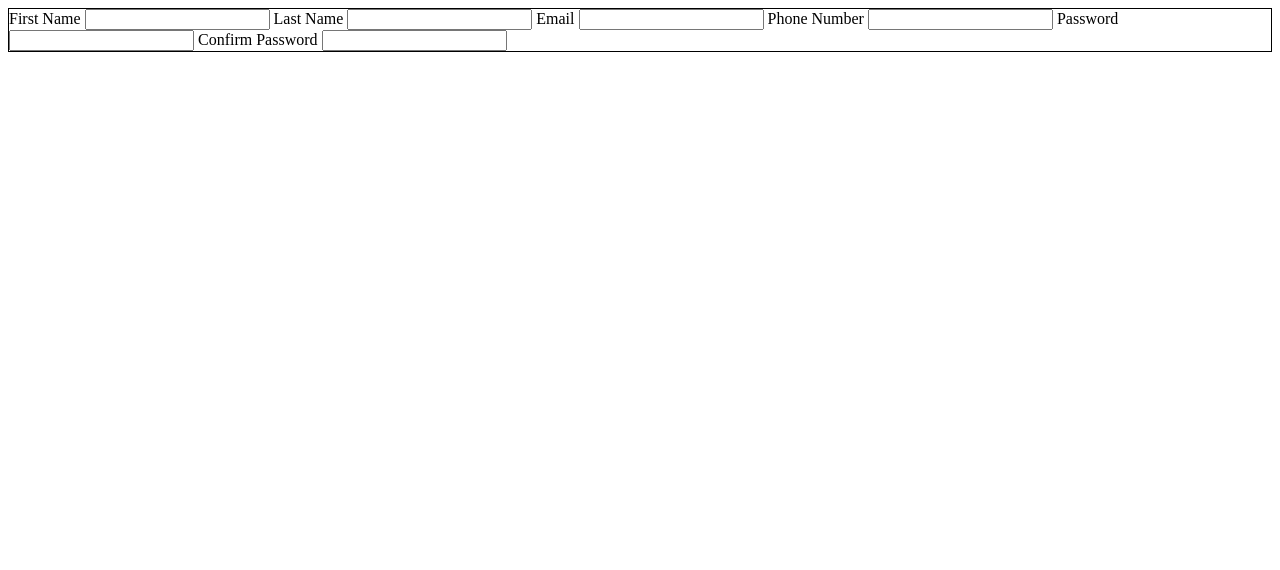
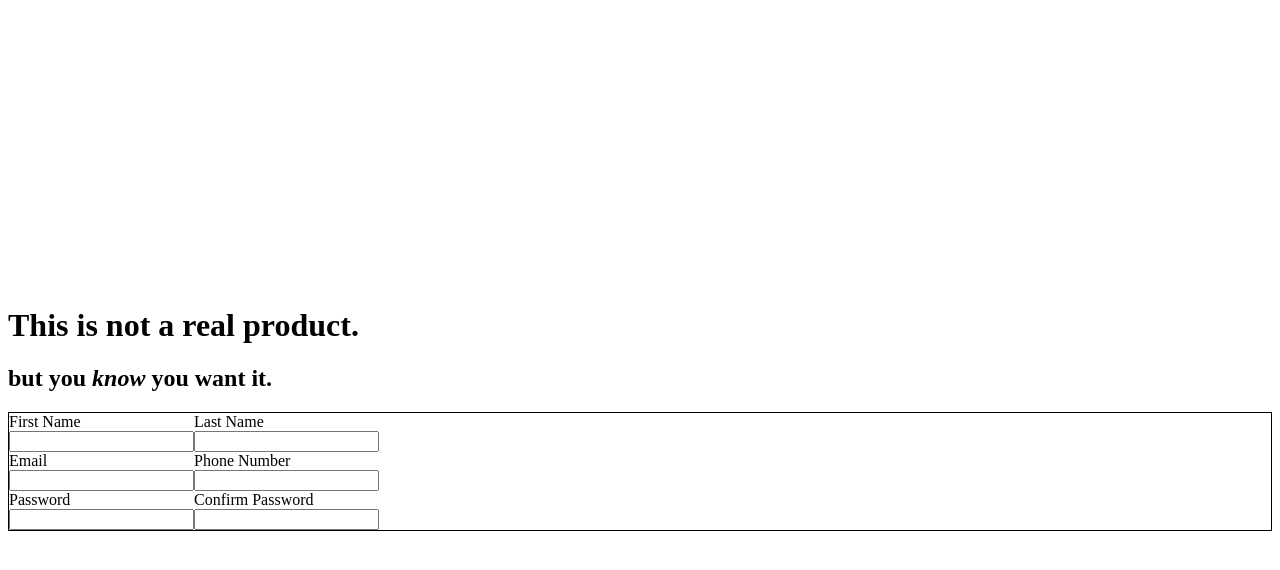
Before and after one commit to jakedevs/signup-form, a website built with Vite: page index.html in a window 1280 px wide. Built offline with nearby package versions, Linux system fonts and the light colour scheme.

Commit message:
Position items correctly, add headers

```diff
--- a/index.html
+++ b/index.html
@@ -7,26 +7,43 @@
   </head>
   <body>
     <div id="img"></div>
+    <div id="center-main">
     <div id="main">
-      <div id="headers"></div>
+      <div id="headers">
+          <h1>This is not a real product.</h1>
+          <h2>but you <em>know</em> you want it.</h2>
+        </div>
       <div id="forms">
         <div id="formheader"></div>
         <div id="formtable">
+            <div>
           <label for="first-name">First Name</label>
           <input type="text" id="first-name" name="first-name">
+            </div>
+            <div>
           <label for="last-name">Last Name</label>
           <input type="text" id="last-name" name="last-name">
+            </div>
+            <div>
           <label for="email">Email</label>
           <input type="text" id="email" name="email">
+            </div>
+            <div>
           <label for="phone-number">Phone Number</label>
           <input type="text" id="phone-number" name="phone-number">
+            </div>
+            <div>
           <label for="password">Password</label>
           <input type="text" id="password" name="password">
+            </div>
+            <div>
           <label for="confirm-password">Confirm Password</label>
           <input type="text" id="confirm-password" name="confirm-password">
+            </div>
         </div>
       </div>
     </div>
+      </div>
     <script type="module" src="/main.js"></script>
   </body>
 </html>
--- a/style.css
+++ b/style.css
@@ -1,9 +1,28 @@
-#main {
+html, body {
+  height: 100%;
+}
+
+#center-main {
+  height: 100%;
   display: flex;
-  justify-content: center;
   align-items: center;
 }
 
 #forms {
+  display: flex;
   border: 1px solid black;
 }
+
+#main {
+  width: 100%;
+}
+
+label {
+  display: block;
+}
+
+#formtable {
+  display: grid;
+  grid-template-columns: 1fr 1fr;
+  grid-template-rows: 1fr 1fr 1fr;
+}
```
